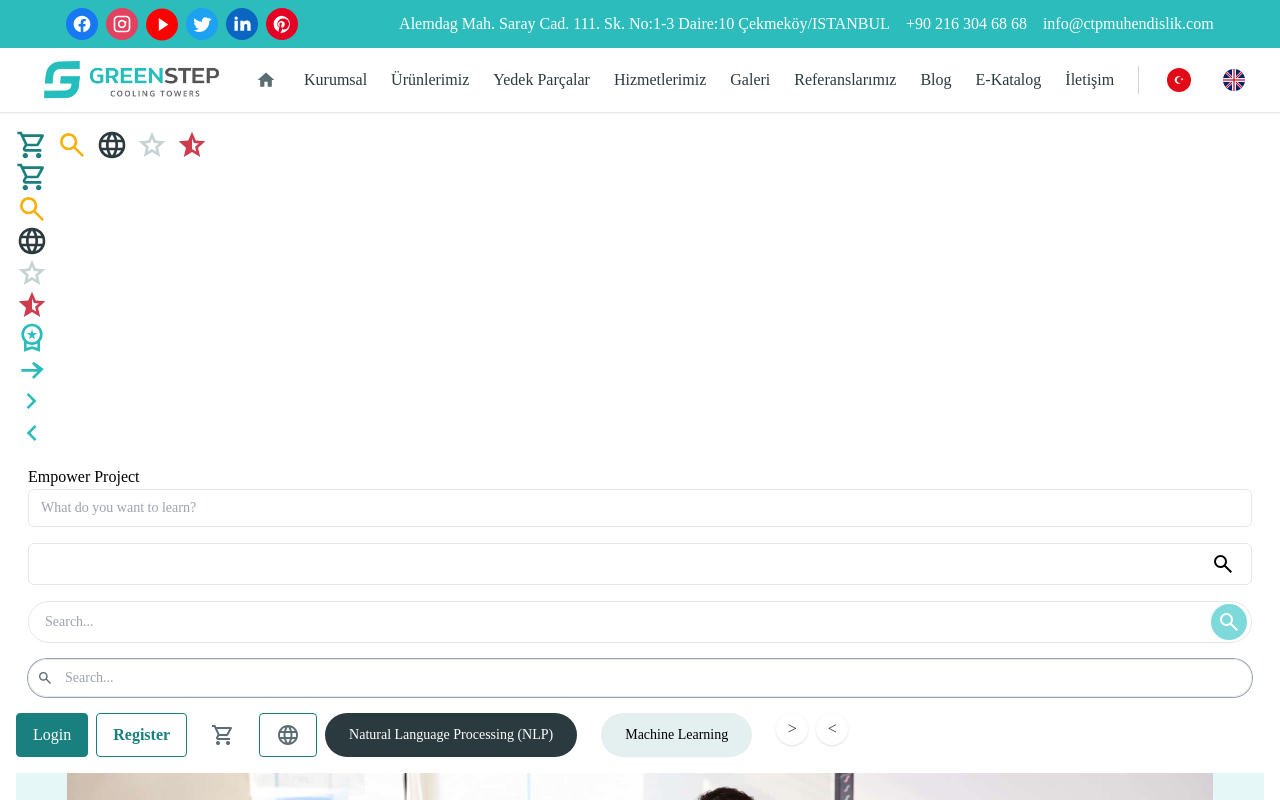
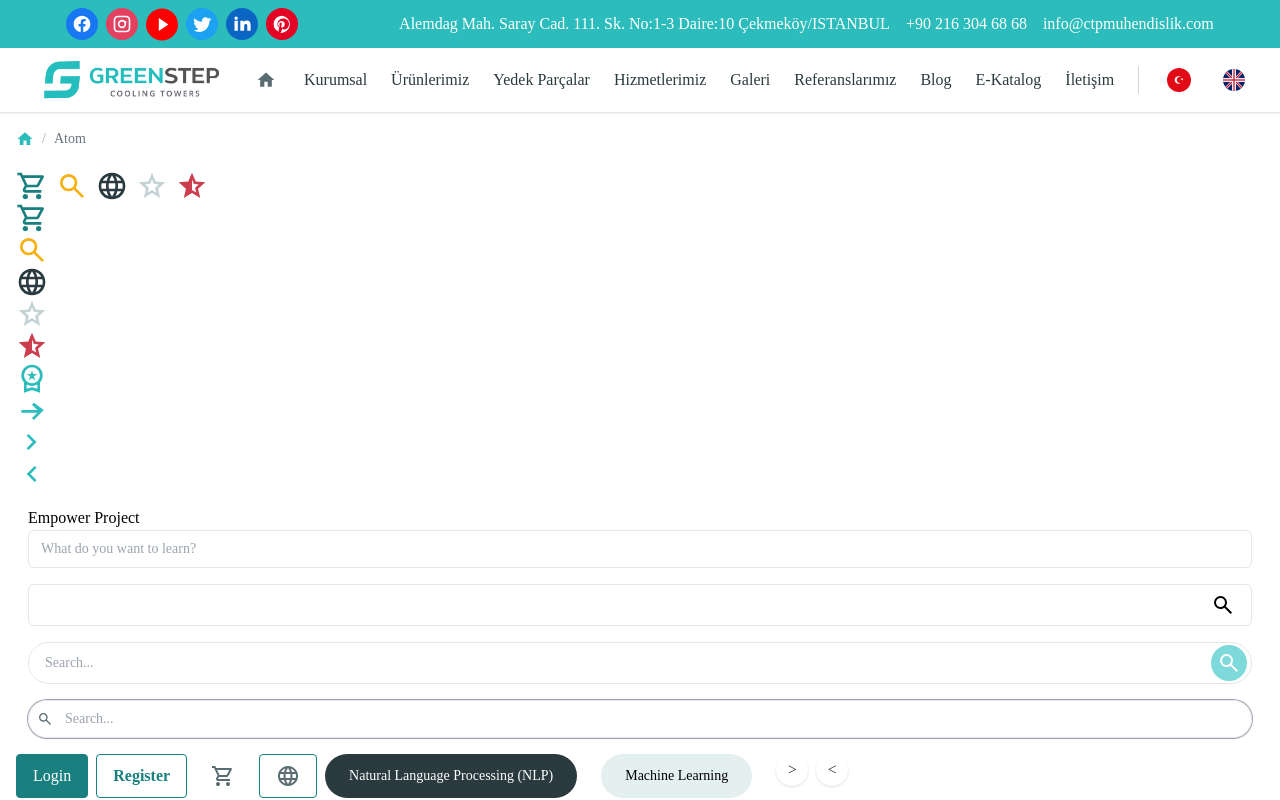
Before and after one commit to sambasoftwareuk/greenstep, a Next.js app: page /atom in a window 1280 px wide. Shown: the top 800 px of the page. Built offline with nearby package versions, Linux system fonts and the light colour scheme.

Commit message:
make dinamic route

```diff
--- a/app/_molecules/breadCrumb.jsx
+++ b/app/_molecules/breadCrumb.jsx
@@ -1,14 +1,35 @@
 import React from "react";
 import { SambaLinks } from "../_atoms/SambaLinks";
+import { usePathname } from "next/navigation";
+import { Home } from "../_atoms/Icons";
+import Icon from "../_atoms/Icon";
 
-const Breadcrumb = ({ items }) => (
+const Breadcrumb = () => {
+  const pathname = usePathname();
+  const pathParts = pathname.split("/").filter(Boolean);
+
+  const breadcrumbItems = [
+    {
+      label: <Icon variant={Home} size={18} className="text-primary" />,
+      href: "/",
+    },
+    ...pathParts.map((part, idx) => ({
+      label: part.charAt(0).toUpperCase() + part.slice(1),
+      href: "/" + pathParts.slice(0, idx + 1).join("/"),
+    })),
+  ];
+
+  return (
     <nav className="text-sm mb-4" aria-label="Breadcrumb">
       <ol className="list-none p-0 inline-flex">
-      {items.map((item, idx) => (
+        {breadcrumbItems.map((item, idx) => (
           <li key={idx} className="flex items-center">
             {idx > 0 && <span className="mx-2 text-gray-400">/</span>}
-          {item.href ? (
-            <SambaLinks href={item.href} className="text-blue-600 hover:underline">
+            {item.href && idx !== breadcrumbItems.length - 1 ? (
+              <SambaLinks
+                href={item.href}
+                className="text-primary hover:underline"
+              >
                 {item.label}
               </SambaLinks>
             ) : (
@@ -19,5 +40,6 @@ const Breadcrumb = ({ items }) => (
       </ol>
     </nav>
   );
+};
 
 export default Breadcrumb;
--- a/app/atom/page.jsx
+++ b/app/atom/page.jsx
@@ -38,6 +38,7 @@ import { LabelPrimary, LabelSecondary } from "../_atoms/labels";
 import { SambaLinks } from "../_atoms/SambaLinks";
 import { ShowMoreButton } from "../_atoms/showMoreButton";
 import { Checkbox } from "../_atoms/checkbox";
+import Breadcrumb from "../_molecules/breadCrumb";
 
 const page = () => {
   const [showAll, setShowAll] = useState(false);
@@ -45,6 +46,7 @@ const page = () => {
 
   return (
     <div className="p-4">
+      <Breadcrumb />
       <div className="flex flex-wrap gap-2">
         <Icon variant={Cart} size={32} color="text-primary900" />
         <Icon variant={Search} size={32} color="text-sunshine" />
--- a/app/molecule/page.jsx
+++ b/app/molecule/page.jsx
@@ -22,15 +22,10 @@ import { Home } from "../_atoms/Icons";
 import Icon from "../_atoms/Icon";
 
 const page = () => {
-  const breadcrumbItems = [
-    { label: <Icon variant={Home} size={18} className="text-primary" />, href: "/" },
-    { label: "Molecule", href: "/molecule" },
-    { label: "Breadcrumb", href: null }
-  ];
 
   return (
     <div className="p-4">
-      <Breadcrumb items={breadcrumbItems} />
+      <Breadcrumb />
       <CourseCard course={courses.mockCourses[0]} />
       <SliderCard
         title="Stay One Step Ahead"
```
Lines whose indentation alone changed are shown as unchanged.
